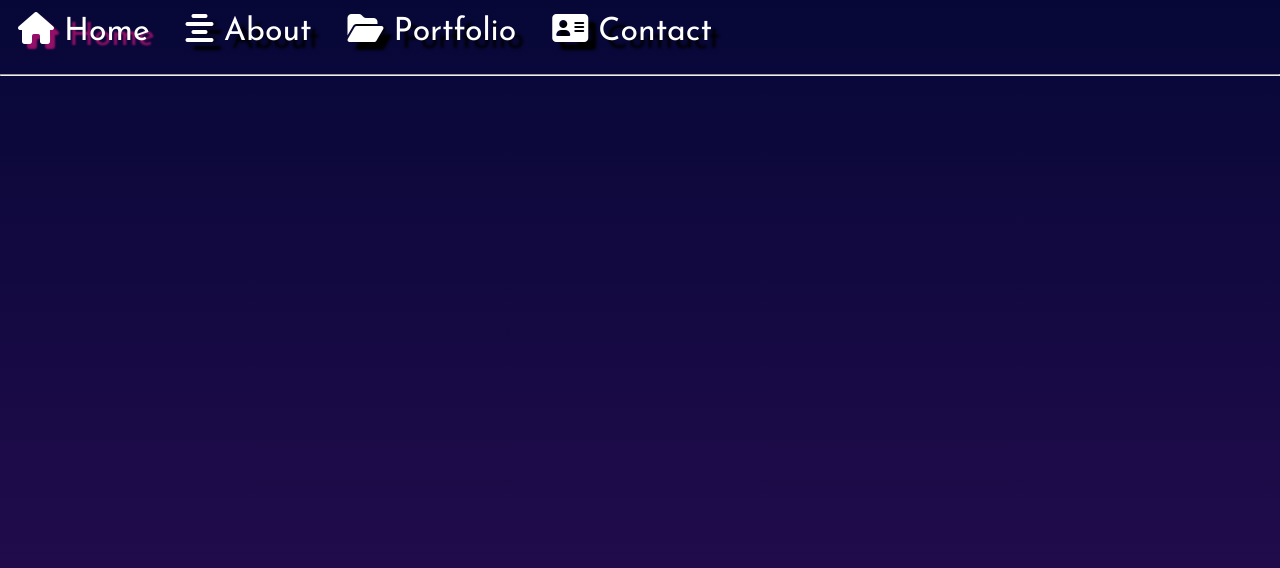
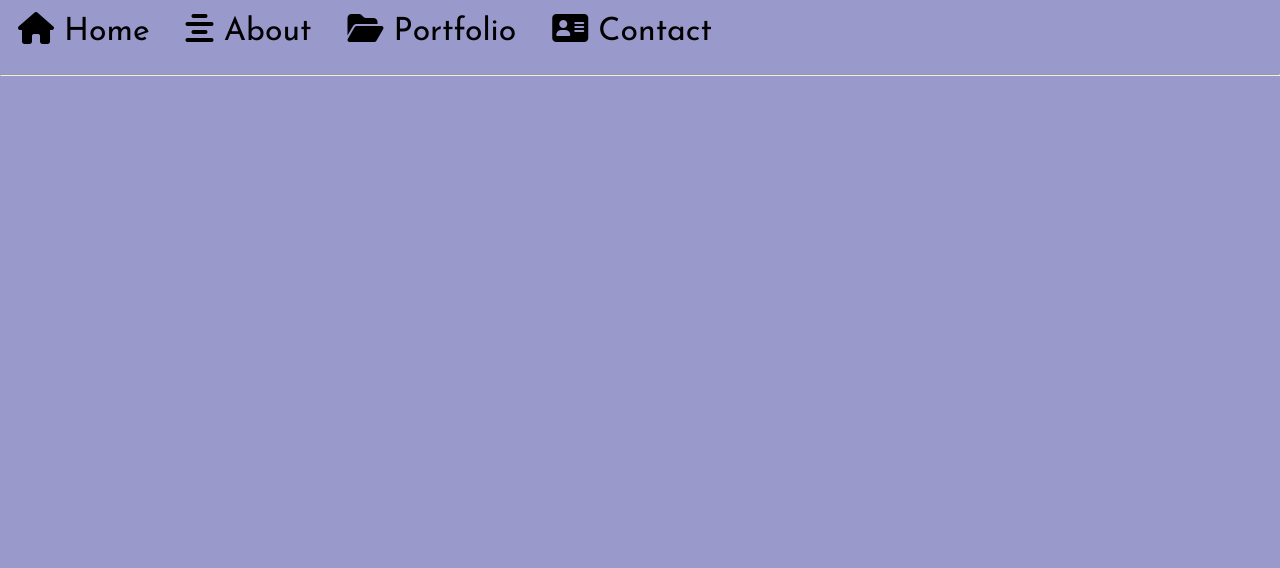
Before and after one commit to dowlingec/dowlingecodes, a React (Create React App) app: page / in a window 1280 px wide. Shown: the top 568 px of the page. Built offline with nearby package versions, Linux system fonts and the light colour scheme.

Commit message:
color refresh

```diff
--- a/src/App.css
+++ b/src/App.css
@@ -1,11 +1,11 @@
 body {
   margin: 0;
-  /* background: blueviolet; */
+  background: #9999CC;
   /* /* background: rgb(12,8,94); */
-  background: linear-gradient(180deg, rgb(6, 7, 55) 0%, rgb(43, 13, 83) 98%) no-repeat center fixed;
+  /* background: linear-gradient(180deg, rgb(6, 7, 55) 0%, rgb(43, 13, 83) 98%) no-repeat center fixed; */
   background-size: cover;
   font-family: 'Josefin Sans', sans-serif;
-  color: white;
+  color: black;
   width: 100%;
   height: 100%;
 }
@@ -43,7 +43,7 @@ h1 {
   font-size: 10em;
   margin: 0;
   /* font-weight: 100; */
-  text-shadow: 8px 8px 3px rgb(0, 0, 0);
+  text-shadow: 8px 8px 3px rgb(255, 255, 255);
 }
 
 h2 {
@@ -55,7 +55,7 @@ h3 {
   font-size: 8em;
   margin: 0;
   font-style: italic;
-  text-shadow: 8px 8px 3px black;
+  text-shadow: 8px 8px 3px white;
 }
 
 h4 {
@@ -73,7 +73,7 @@ h6 {
 }
 
 i:hover {
-  text-shadow: 8px 8px 3px rgb(148, 16, 104);
+  text-shadow: 8px 8px 3px rgb(255, 255, 255);
 }
 
 /* .about {
--- a/src/App.js
+++ b/src/App.js
@@ -6,7 +6,6 @@ import Home from "./components/Home"
 import About from "./components/About";
 import Portfolio from "./components/Portfolio";
 import Contact from "./components/Contact"
-
 
 function App() {
   return (
--- a/src/components/NavBar.js
+++ b/src/components/NavBar.js
@@ -8,8 +8,8 @@ function NavBar() {
         margin: "0 6px 6px",
         // background: "blue",
         textDecoration: "none",
-        textShadow: "8px 8px 3px rgb(0, 0, 0)",
-        color: "white",
+        // textShadow: "3px 3px 3px #fff",
+        color: "black",
         fontSize: "2em",
         textSizeAdjust: "auto"
       };
@@ -17,16 +17,16 @@ function NavBar() {
     return (
         <div className="nav-bar">
             {/* <img src="" style={{ height: `100%`, marginLeft: `-2%`}}></img> */}
-                <NavLink activeClassName="active" to="/" exact style={linkStyles} activeStyle={{ textShadow: "5px 5px 2px rgb(148, 16, 104)"}}>
+                <NavLink activeClassName="active" to="/dowlingecodes" exact style={linkStyles} activeStyle={{ textShadow: "1.5px 1.5px 1.5px white"}}>
                 <i class="fa-solid fa-house"></i> Home
                 </NavLink>
-                <NavLink activeClassName="active" to="/about" exact style={linkStyles} activeStyle={{ textShadow: "5px 5px 2px rgb(148, 16, 104)"}}>
+                <NavLink activeClassName="active" to="/about" exact style={linkStyles} activeStyle={{ textShadow: "1.5px 1.5px 1.5px white"}}>
                 <i class="fa-solid fa-align-center"></i> About
                 </NavLink>
-                <NavLink activeClassName="active" to="/portfolio" exact style={linkStyles} activeStyle={{ textShadow: "5px 5px 2px rgb(148, 16, 104)"}}>
+                <NavLink activeClassName="active" to="/portfolio" exact style={linkStyles} activeStyle={{ textShadow: "1.5px 1.5px 1.5px white"}}>
                 <i class="fa-solid fa-folder-open"></i> Portfolio
                 </NavLink>
-                <NavLink activeClassName="active" to="/contact" exact style={linkStyles} activeStyle={{ textShadow: "5px 5px 2px rgb(148, 16, 104)"}}>
+                <NavLink activeClassName="active" to="/contact" exact style={linkStyles} activeStyle={{ textShadow: "1.5px 1.5px 1.5px white"}}>
                 <i class="fa-solid fa-address-card"></i> Contact
                 </NavLink>
                 <hr></hr>
```
